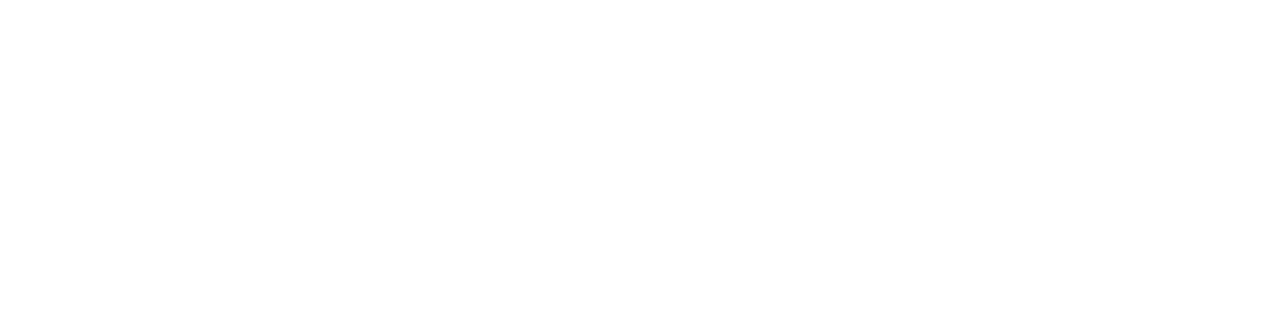
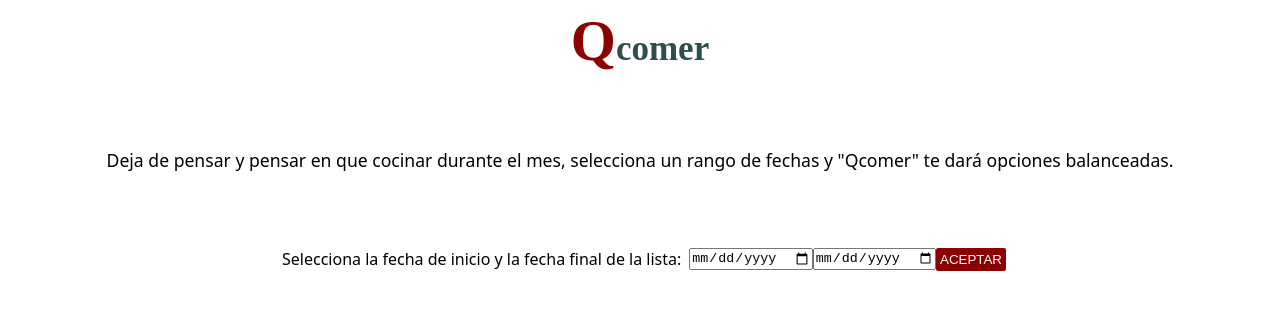
Before and after one commit to AntoDonayre/Qcomer, a plain HTML site: page index.html in a window 1280 px wide. Drawn offline with Linux system fonts and the light colour scheme.

Commit message:
header y main /2

```diff
--- /dev/null
+++ b/css/style.css
@@ -0,0 +1,79 @@
+*{
+    margin: 0;
+    padding: 0;
+}
+body{
+    background-color: #fff;
+    font-family:system-ui, -apple-system, BlinkMacSystemFont, 'Segoe UI', Roboto, Oxygen, Ubuntu, Cantarell, 'Open Sans', 'Helvetica Neue', sans-serif;
+}
+header{
+    height: 60px;
+    margin: 10px 0px 10px 0px;
+}
+a{
+    text-decoration: none;
+}
+.headerCont{
+    width: 100%;
+    height: 100%;
+}
+.logoCont{
+    width: 100%;
+    height: 100%;
+    display: flex;
+    align-items: center;
+    justify-content: center;
+    font-family: 'Gabriola';
+}
+.logoCont h1{
+    color: darkred;
+    font-size: 58px;
+}
+.logoCont h1:hover{
+    color: darksalmon;
+}
+.logoCont h1 span{
+    color:darkslategray;
+    font-size: 35px;
+}
+main{
+    display: flex;
+    justify-content: center;
+    height: 100vh;
+}
+.mainCont{
+    width: 90%;
+    height: 100%;
+    display: flex;
+    flex-direction: column;
+    justify-items: center;
+    align-items: center;
+}
+.texto-explicativo{
+    width: 100%;
+    height: 20%;
+    font-size: 1.1em;
+    overflow:hidden;
+    text-align: center;
+    display: flex;
+    justify-content: center;
+    align-items: center;
+}
+.selector-fechas{
+    display: flex;
+    justify-items: center;
+    align-items: center;
+}
+.rango-fechas{
+    margin: 8px;
+}
+.selector-fechas input{
+    min-width: 99px;
+}
+.submit{
+    padding: 4px;
+    border: none;
+    background-color: darkred;
+    color: #fff;
+    border-radius: 2px;
+}
--- a/index.html
+++ b/index.html
@@ -4,9 +4,37 @@
     <meta charset="UTF-8">
     <meta http-equiv="X-UA-Compatible" content="IE=edge">
     <meta name="viewport" content="width=device-width, initial-scale=1.0">
+    <link rel="stylesheet" href="./css/style.css">
     <title>Document</title>
 </head>
 <body>
+    <header>
+        <div class="headerCont">
+            <div class="logoCont">
+                <a href="./index.html"><h1>Q<span>comer</span></h1></a>
+            </div>
 
+        </div>
+    </header>
+    <main>
+        <div class="mainCont" id="mainCont">
+            <p class="texto-explicativo" id="texto-explicativo">Deja de pensar y pensar en que cocinar durante el mes, selecciona un rango de fechas y "Qcomer" te dará opciones balanceadas.</p>
+            <div class="selector-fechas" id="selector-fechas">
+                <p class="rango-fechas" id="rango-fechas">Selecciona la fecha de inicio y la fecha final de la lista:</p>
+                <input type="date" name="fecha-inicio" id="fecha-inicio">
+                <input type="date" name="fecha-final" id="fecha-final">
+                <button class="submit" type="submit" id="submit">ACEPTAR</button>
+            </div>
+            <div class="listas-semanas">
+                <div class="semana1"></div>
+                <div class="semana2"></div>
+                <div class="semana3"></div>
+                <div class="semana4"></div>
+            </div>
+            <div class="lista-compras"></div>
+        </div>
+    </main>
+    <footer></footer>
+    <script src="./js/app.js"></script>
 </body>
 </html>
```
Also changed, not shown: js/app.js (added).
